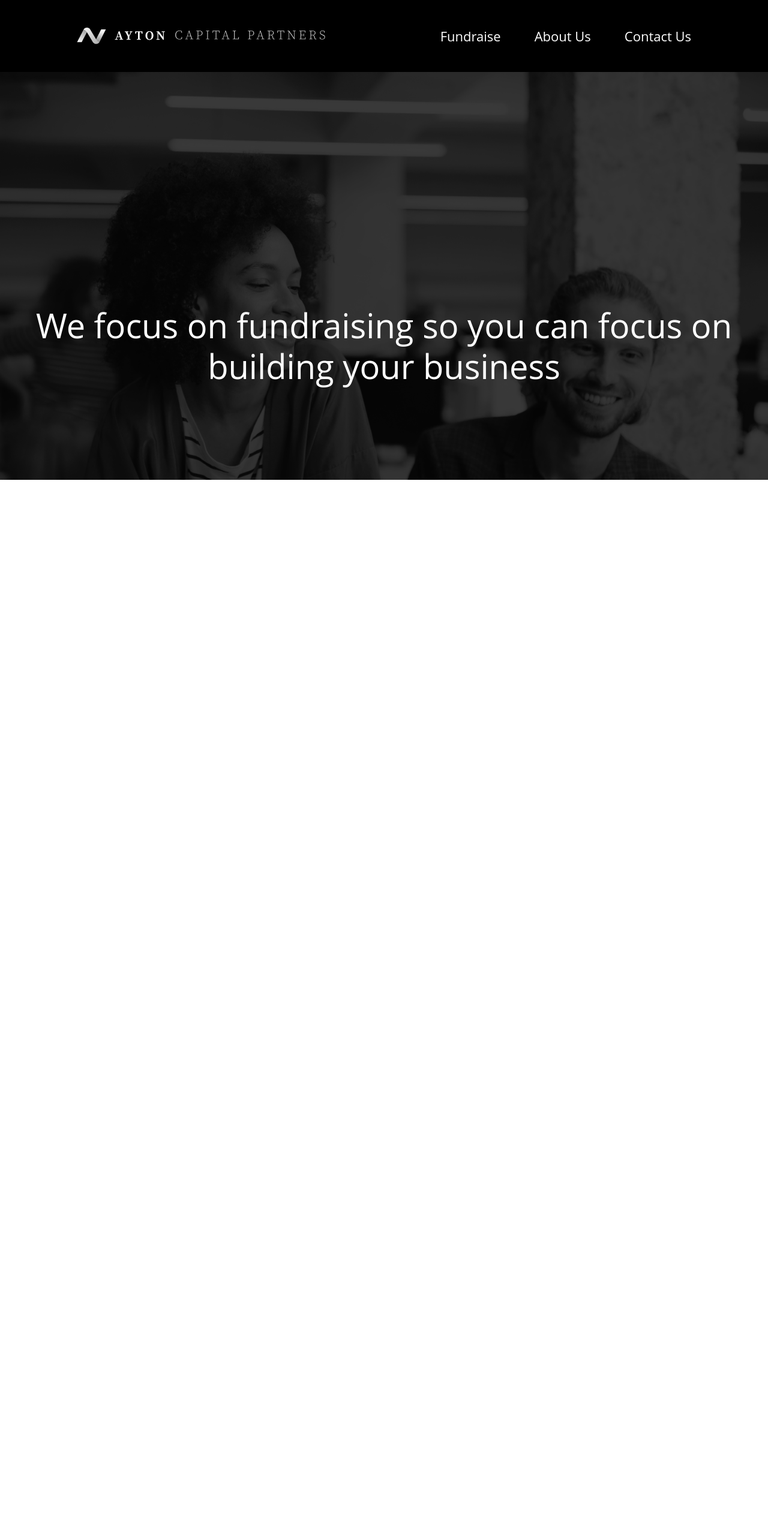
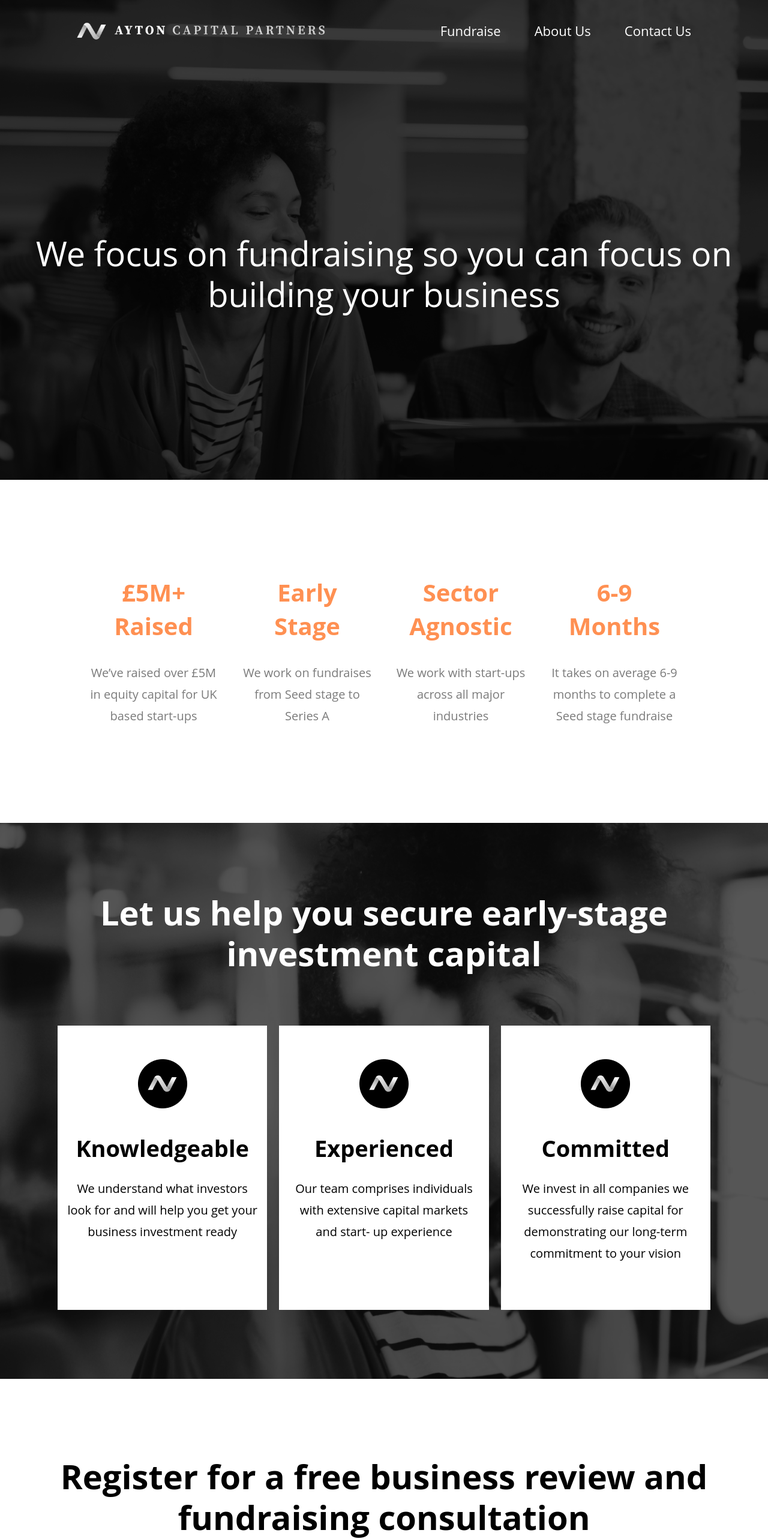
Before and after one commit to RizkyAlfiansyah/ayton-landing-page, a Next.js app: page / in a window 1280 px wide. Shown: the top 2566 px of the page at 60% size. Before the commit the page ends 800 px from the top, so only its background shows below. Built offline with nearby package versions, Linux system fonts and the light colour scheme; a web font is replaced by a local one.

Commit message:
update ui

```diff
--- a/src/components/atoms/mui-input/index.jsx
+++ b/src/components/atoms/mui-input/index.jsx
@@ -3,7 +3,9 @@ import React from 'react'
 const BaseInput = ({ type, name, placeholder, value, onChange, className, required = false, errorMessage = '', optional = false }) => {
 
     return (
-        <div className={`${className} flex-flex-col gap-4 floating-label-group`}>
+        <>
+
+            <div className={`${className} relative flex-flex-col gap-4 floating-label-group`}>
                 {
                     type === 'textarea' ? (
                         <textarea
@@ -36,13 +38,14 @@ const BaseInput = ({ type, name, placeholder, value, onChange, className, requir
                 }
                 </label>
                 {
-                errorMessage && (
-                    <p className='w-full text-start text-red-500 text-12 leading-4 mt-1'>
+                    errorMessage ? (
+                        <p className='w-full absolute text-start text-red-500 text-12 leading-4 mt-2'>
                             {errorMessage}
                         </p>
-                )
+                    ) : <div className='mt-2' />
                 }
             </div>
+        </>
     )
 }
 
--- a/src/layouts/card-section/index.jsx
+++ b/src/layouts/card-section/index.jsx
@@ -20,15 +20,15 @@ const index = () => {
     ]
 
     return (
-        <div className='w-full h-full bg-black bg-opacity-60 flex flex-col justify-start items-center xl:px-24 md:px-16 px-4 lg:py-[115px] py-14 gap-[87px]'>
-            <p className='2xl:w-8/12 w-full text-white text-center lg:text-56 lg:leading-68 text-40 leading-48 font-bold 2xl:px-32 xl:px-28 lg:px-16'>
+        <div className='w-full h-full bg-black bg-opacity-60 flex flex-col justify-start items-center xl:px-24 md:px-0 px-4 lg:py-[115px] py-14 gap-[87px]'>
+            <p className='w-full text-white text-center xl:text-56 xl:leading-68 md:text-40 md:leading-48 text-24 leading-32 font-bold'>
                 Let us help you secure early-stage <br /> investment capital
             </p>
             <div className='flex lg:flex-row flex-col justify-center items-center gap-5'>
                 {
                     data.map((item, index) => (
-                        <div className='2xl:w-3/12 lg:w-full md:w-4/6 lg:h-474 flex flex-col justify-start items-center md:gap-8 gap-4 py-8 lg:px-4 md:px-6 px-2 bg-white' key={index}>
-                            <div>
+                        <div className='2xl:w-3/12 lg:w-full md:w-4/6 lg:h-474 flex flex-col justify-start items-center md:gap-8 gap-4 md:py-14 py-8 lg:px-4 md:px-6 px-2 bg-white' key={index}>
+                            <div className='mb-4'>
                                 <Image
                                     src={LogoBlackPNG}
                                     alt="logo-black"
@@ -37,7 +37,7 @@ const index = () => {
                             <p className='text-center md:text-38 md:leading-36 text-24 leading-32 font-bold'>
                                 {item.title}
                             </p>
-                            <p className='md:text-20 md:leading-26 text-18 leading-22 text-center font-normal'>
+                            <p className='md:text-20 md:leading-36 text-18 leading-22 text-center font-normal'>
                                 {item.desc}
                             </p>
                         </div>
--- a/src/layouts/footer-section/index.jsx
+++ b/src/layouts/footer-section/index.jsx
@@ -7,7 +7,7 @@ import Image from 'next/image';
 
 const FooterSection = () => {
     return (
-        <div className='m-auto flex flex-col gap-8 justify-start items-center font-source font-normal text-white text-16 leading-[24px]'>
+        <div className='m-auto flex flex-col gap-8 justify-start items-center font-normal text-white text-16 leading-[24px]'>
             <div className='hidden lg:flex'>
                 <Image
                     src={PartnersPNG}
--- a/src/layouts/hero-section/index.jsx
+++ b/src/layouts/hero-section/index.jsx
@@ -1,4 +1,4 @@
-import React from 'react'
+import React, { useEffect, useState } from 'react'
 import Image from "next/image";
 import { Navbar } from "layouts";
 import LogoPNG from "assets/icons/icon-md.png";
@@ -6,7 +6,7 @@ import LogoPNG from "assets/icons/icon-md.png";
 const Hero = ({ onClick }) => {
     return (
         <>
-            <p className="lg:text-56 lg:leading-68 md:text-38 md:leading-56 text-20 leading-32 text-center md:font-medium font-normal lg:p-0 text-white 2xl:mt-12 mt-28">
+            <p className="xl:text-56 xl:leading-68 md:text-40 md:leading-48 text-20 leading-32 text-center md:font-medium font-normal lg:p-0 text-white 2xl:mt-12 mt-28">
                 We focus on fundraising so
                 <br className='lg:hidden' />
                 {" "}you can focus on {" "}
--- a/src/layouts/navigation-bar/index.jsx
+++ b/src/layouts/navigation-bar/index.jsx
@@ -1,23 +1,37 @@
-import React, { useState } from 'react'
+import React, { useCallback, useEffect, useState } from 'react'
 import IconPNG from "assets/images/single-logo.png"
 import LogoPNG from "assets/icons/logo.png"
 import CloseSVG from "assets/icons/icon-close.svg"
 import Image from 'next/image'
 
 const Navbar = ({ onClick }) => {
-    const [collapse, setCollapse] = useState(false)
+    const [collapse, setCollapse] = useState(false)// -> UP | DOWN | LEFT | RIGHT | null
 
     const navbarLinks = [
         "Fundraise",
         "About Us",
         "Contact Us",
     ]
+    const changeBG = () => {
+        console.log(window.scrollY)
+    }
+
+    const [clientWindowHeight, setClientWindowHeight] = useState("");
+
+    const handleScroll = () => {
+        setClientWindowHeight(window.scrollY);
+    };
+
+    useEffect(() => {
+        window.addEventListener("scroll", handleScroll);
+        return () => window.removeEventListener("scroll", handleScroll);
+    }, []);
 
     return (
         <>
-            <div className="hidden lg:flex w-full sticky top-0 justify-between items-center py-10 px-16 xl:px-32 bg-black z-50">
+            <div className={`hidden lg:flex w-full fixed top-0 justify-between items-center py-8 px-16 xl:px-32 ${clientWindowHeight < 700 ? "bg-transparent" : "bg-black"} z-50 scroll-auto`}>
                 <div>
-                    <Image src={LogoPNG} alt="logo" />
+                    <Image src={LogoPNG} alt="logo" width={414} height={40} />
                 </div>
                 <ul className="flex justify-start items-center gap-14">
                     {
@@ -31,7 +45,7 @@ const Navbar = ({ onClick }) => {
                     }
                 </ul>
             </div>
-            <div className="lg:hidden w-full fixed flex top-0 justify-between items-center py-2 px-6 bg-black z-50">
+            <div className={`lg:hidden w-full fixed flex top-0 justify-between items-center py-2 px-6 ${clientWindowHeight < 670 ? "bg-transparent" : "bg-black bg-opacity-80"} z-50`}>
                 <div>
                     {/* <Image src={IconPNG} alt="logo-sm" height={24} /> */}
                     <p className='font-source text-38 leading-56 text-white tracking-[.15em]'>AYTON</p>
@@ -45,7 +59,7 @@ const Navbar = ({ onClick }) => {
             {
                 collapse && (
                     <div
-                        className={`lg:hidden w-full absolute top-0 flex flex-col justify-start bg-primary-150 z-50`}>
+                        className={`lg:hidden w-full fixed top-0 flex flex-col justify-start bg-primary-150 z-50`}>
                         <div className='w-full flex justify-between p-5'>
                             <div>
                                 <Image src={IconPNG} alt="logo" />
--- a/src/layouts/signup-section/index.jsx
+++ b/src/layouts/signup-section/index.jsx
@@ -65,9 +65,9 @@ const SignupSection = () => {
     };
 
     return (
-        <div className='w-full xl:px-72 flex flex-col justify-center items-center lg:gap-24 gap-16 xl:py-32 md:px-28 lg:px-24 px-5 py-14'>
-            <p className='2xl:w-8/12 w-full lg:text-56 lg:leading-68 text-38 leading-48 font-bold text-center'>
-                Register for a free business review and <br className='lg:flex hidden' /> fundraising consultation
+        <div className='w-full flex flex-col justify-center items-center lg:gap-24 gap-16 xl:py-32 md:px-3 lg:px-0 px-5 py-14'>
+            <p className='w-full xl:text-56 xl:leading-68 md:text-40 md:leading-48 text-24 leading-32 font-bold text-center'>
+                Register for a free business review and <br className='md:flex hidden' /> fundraising consultation
             </p>
             {
                 isSuccess ? (
@@ -110,7 +110,7 @@ const SignupSection = () => {
                         <div />
                     </>
                 ) : (
-                    <div className='w-full flex flex-col justify-start items-center lg:gap-12 gap-10 font-inter lg:px-16'>
+                    <div className='w-full flex flex-col justify-start items-center lg:gap-12 gap-10 font-inter xl:px-72 lg:px-48 md:px-20'>
                         <BaseInput
                             type='text'
                             name='name'
--- a/src/pages/index.jsx
+++ b/src/pages/index.jsx
@@ -1,5 +1,5 @@
 import { CardSection, FooterSection, Hero, Navbar, SecondSection, SignUpSection } from "layouts";
-import { useRef } from "react";
+import { useEffect, useRef, useState } from "react";
 
 export default function Home() {
   const ref = useRef(null);
@@ -18,7 +18,7 @@ export default function Home() {
   };
 
   return (
-    <div className="w-screen h-screen overflow-x-hidden">
+    <div className="overflow-x-hidden">
       <Navbar onClick={_handleClick} />
       <div className="w-full xl:min-h-screen md:bg-register bg-register-mobile md:bg-cover bg-cover bg-no-repeat bg-center">
         <div className="w-full xl:h-screen relative flex flex-col justify-center items-center bg-black bg-opacity-70 xl:p-0 lg:py-338 py-268 px-5">
```
Also changed, not shown: src/assets/icons/logo.png. Lines whose indentation alone changed are shown as unchanged.
